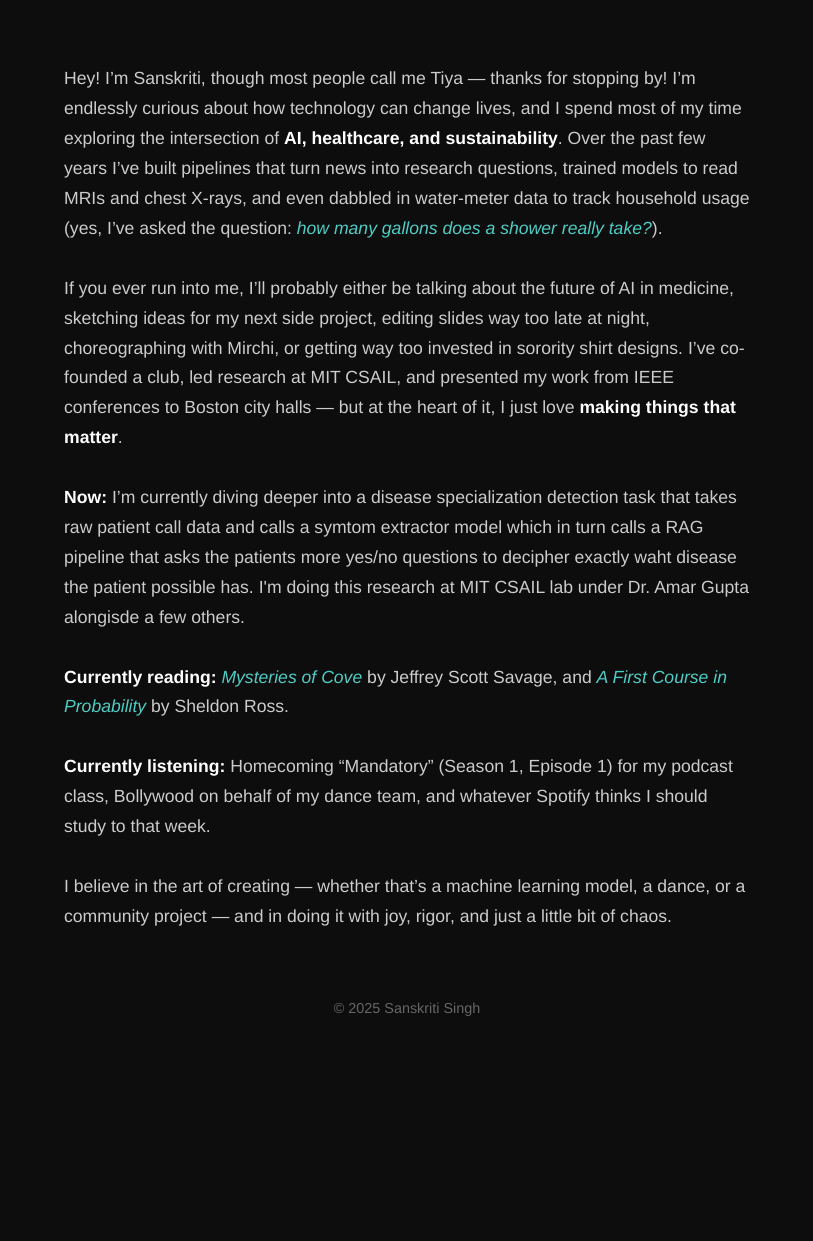
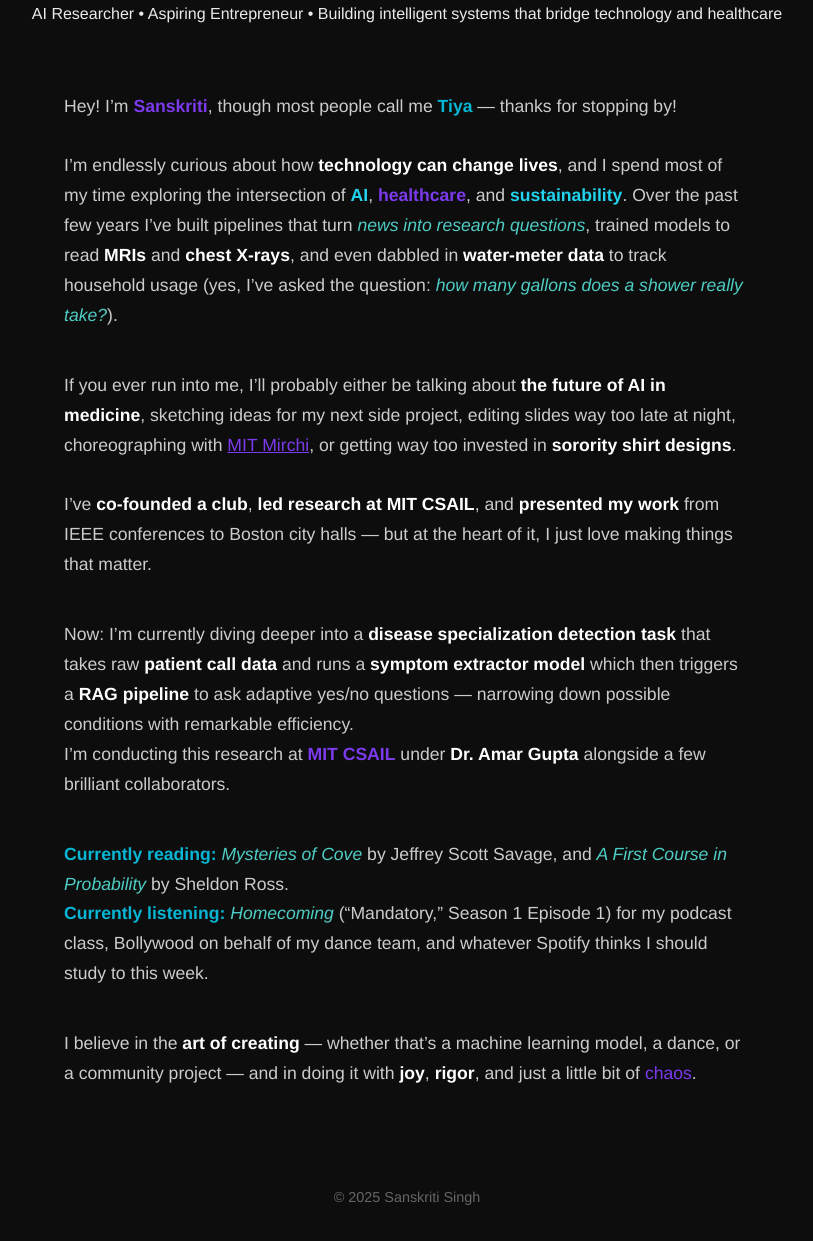
Before and after one commit to Sanskriti-Slngh/Sanskriti-Slngh.github.io, a plain HTML site: page index.html in a window 1280 px wide. Shown: the part 218-1459 px from the top of the page, without its empty margins (233-1046 px from the left). Before the commit the page ends 1270 px from the top, so only its background shows below. Drawn offline with Linux system fonts and the light colour scheme.

Commit message:
Update index.html

```diff
--- a/index.html
+++ b/index.html
@@ -6,6 +6,8 @@
   <link rel="stylesheet" href="style.css">
 </head>
 <body>
+
+  <!-- Navigation -->
   <nav>
     <a href="index.html" class="active">Home</a>
     <a href="projects.html">Projects</a>
@@ -13,42 +15,77 @@
     <a href="other.html">Other</a>
   </nav>
 
+  <!-- Header -->
   <header>
-    <h1>SANSKRITI SINGH.</h1>
+    <h1>SANSKRITI SINGH</h1>
+    <p>AI Researcher • Aspiring Entrepreneur • Building intelligent systems that bridge technology and healthcare</p>
   </header>
 
+  <!-- Introduction -->
   <main class="intro">
+
+    <section style="margin-bottom: 2.5rem;">
       <p>
-      Hey! I’m Sanskriti, though most people call me Tiya — thanks for stopping by! I’m endlessly curious about how technology can change lives, and I spend most of my time exploring the intersection of
-      <strong>AI, healthcare, and sustainability</strong>. Over the past few years I’ve built pipelines that turn news into research questions, trained models to read MRIs and chest X-rays,
-      and even dabbled in water-meter data to track household usage (yes, I’ve asked the question: <em>how many gallons does a shower really take?</em>).
+        Hey! I’m <strong style="color:#7c3aed;">Sanskriti</strong>, though most people call me
+        <strong style="color:#06b6d4;">Tiya</strong> — thanks for stopping by!<br><br>
+        I’m endlessly curious about how <strong>technology can change lives</strong>, and I spend most of my time exploring
+        the intersection of <strong style="color:#22d3ee;">AI</strong>, <strong style="color:#7c3aed;">healthcare</strong>, and
+        <strong style="color:#22d3ee;">sustainability</strong>.
+        Over the past few years I’ve built pipelines that turn <em>news into research questions</em>, trained models
+        to read <strong>MRIs</strong> and <strong>chest X-rays</strong>, and even dabbled in <strong>water-meter data</strong>
+        to track household usage (yes, I’ve asked the question: <em>how many gallons does a shower really take?</em>).
       </p>
+    </section>
 
+    <section style="margin-bottom: 2.5rem;">
       <p>
-      <br>If you ever run into me, I’ll probably either be talking about the future of AI in medicine, sketching ideas for my next side project, editing slides way too late at night, choreographing with Mirchi,
-      or getting way too invested in sorority shirt designs. I’ve co-founded a club, led research at MIT CSAIL, and presented my work from IEEE conferences to Boston city halls —
-      but at the heart of it, I just love <strong>making things that matter</strong>.
+        If you ever run into me, I’ll probably either be talking about
+        <strong>the future of AI in medicine</strong>, sketching ideas for my next side project,
+        editing slides way too late at night, choreographing with <a href="https://www.youtube.com/watch?v=fMG9pweQ4gs" target="_blank" style="color:#7c3aed;">MIT Mirchi</a>,
+        or getting way too invested in <strong>sorority shirt designs</strong>.<br><br>
+        I’ve <strong>co-founded a club</strong>, <strong>led research at MIT CSAIL</strong>, and
+        <strong>presented my work</strong> from IEEE conferences to Boston city halls — but at the heart of it,
+        I just love making things that matter.
       </p>
+    </section>
 
+    <section style="margin-bottom: 2.5rem;">
       <p>
-      <br><strong>Now:</strong> I’m currently diving deeper into a disease specialization detection task that takes raw patient call data and calls a symtom extractor model which in turn calls a RAG pipeline that
-      asks the patients more yes/no questions to decipher exactly waht disease the patient possible has. I'm doing this research at MIT CSAIL lab under Dr. Amar Gupta alongisde a few others.
+        Now: I’m currently diving deeper into a <strong>disease specialization detection task</strong> that takes raw
+        <strong>patient call data</strong> and runs a <strong>symptom extractor model</strong> which then triggers a
+        <strong>RAG pipeline</strong> to ask adaptive yes/no questions — narrowing down possible conditions with
+        remarkable efficiency.<br>
+        I’m conducting this research at <strong style="color:#7c3aed;">MIT CSAIL</strong> under
+        <strong>Dr. Amar Gupta</strong> alongside a few brilliant collaborators.
       </p>
+    </section>
 
+    <section style="margin-bottom: 2.5rem;">
       <p>
-      <br><strong>Currently reading:</strong> <em>Mysteries of Cove</em> by Jeffrey Scott Savage, and <em>A First Course in Probability</em> by Sheldon Ross.<br>
-      <br><strong>Currently listening:</strong> Homecoming “Mandatory” (Season 1, Episode 1) for my podcast class, Bollywood on behalf of my dance team,
-      and whatever Spotify thinks I should study to that week.
+        <strong style="color:#06b6d4;">Currently reading:</strong>
+        <em>Mysteries of Cove</em> by Jeffrey Scott Savage, and
+        <em>A First Course in Probability</em> by Sheldon Ross.<br>
+        <strong style="color:#06b6d4;">Currently listening:</strong>
+        <em>Homecoming</em> (“Mandatory,” Season 1 Episode 1) for my podcast class,
+        Bollywood on behalf of my dance team, and whatever Spotify thinks I should study to this week.
       </p>
+    </section>
 
+    <section style="margin-bottom: 2rem;">
       <p>
-      <br>I believe in the art of creating — whether that’s a machine learning model, a dance, or a community project —
-      and in doing it with joy, rigor, and just a little bit of chaos.
+        I believe in the <strong>art of creating</strong> — whether that’s a machine learning model, a dance,
+        or a community project — and in doing it with <strong>joy</strong>, <strong>rigor</strong>,
+        and just a little bit of <span style="color:#7c3aed;">chaos</span>.
       </p>
+    </section>
+
   </main>
 
+
+  <!-- Footer -->
   <footer>
     © 2025 Sanskriti Singh
   </footer>
+
 </body>
 </html>
```
Lines whose indentation alone changed are shown as unchanged.
